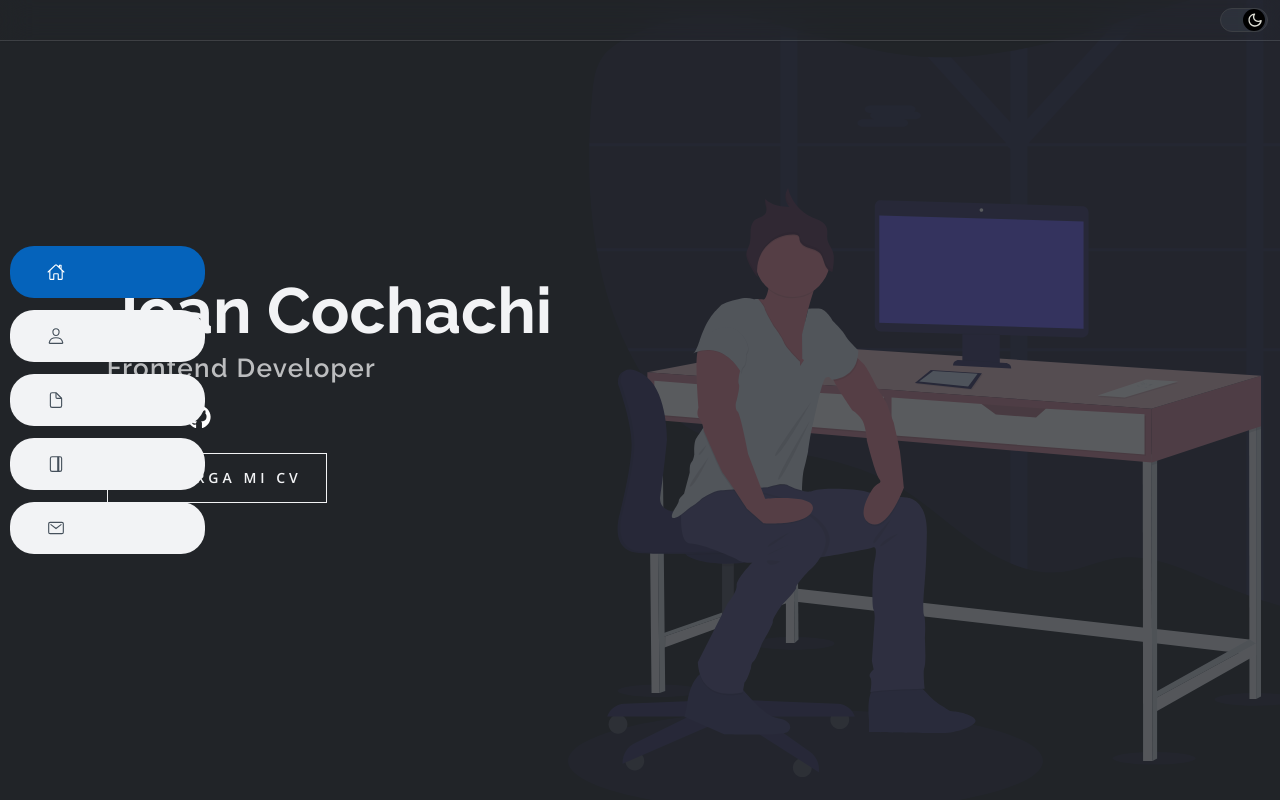
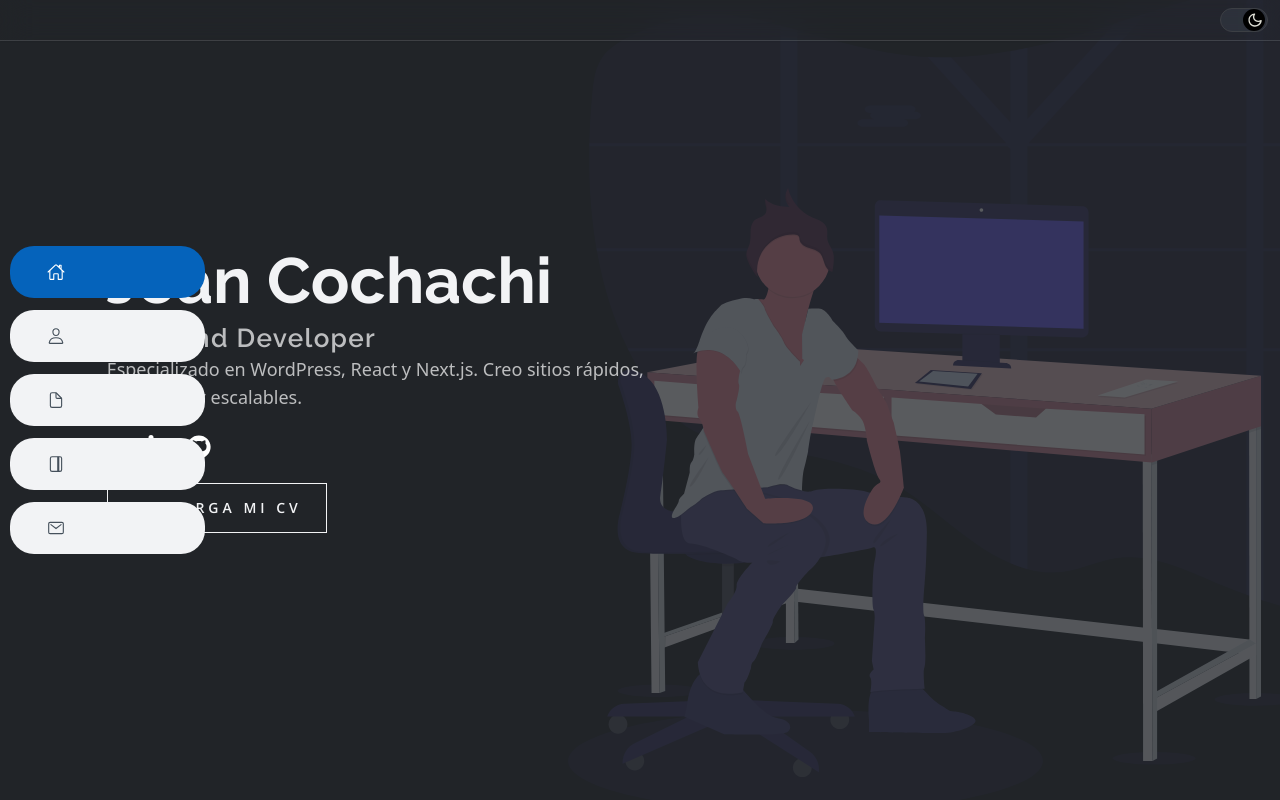
Before and after one commit to joanC0492/my-portfolio, a Next.js app: page / in a window 1280 px wide. Shown: the top 800 px of the page. Built offline with nearby package versions, Linux system fonts and the light colour scheme.

Commit message:
Agregar descripción de especialización en HomeHero y mejorar enlaces en RrssList

```diff
--- a/src/app/(pages)/home/_components/sections/HomeHero.tsx
+++ b/src/app/(pages)/home/_components/sections/HomeHero.tsx
@@ -41,6 +41,10 @@ export const HomeHero = (props: IProps) => {
           >
             Frontend Developer
           </p>
+          <p className="dark:text-jc-gray-2 lg:text-lg mx-auto lg:ml-0 max-w-[360px] lg:max-w-[576px] mt-1 px-4 md:px-0">
+            Especializado en WordPress, React y Next.js. Creo sitios rápidos,
+            accesibles y escalables.
+          </p>
           <RrssList className="mt-6 lg:justify-start" />
           <ButtonPrimary
             href="/docs/cvcochachi2025.pdf?v=2"
--- a/src/app/(pages)/home/_components/ui/RrssList/RrssList.tsx
+++ b/src/app/(pages)/home/_components/ui/RrssList/RrssList.tsx
@@ -9,7 +9,12 @@ export const RrssList = ({ className = "" }: IProps) => {
     <ul className={cn("flex gap-4 justify-center items-center", className)}>
       {dataRrss.map((item) => (
         <li key={item.id}>
-          <a href={item.url} target="_blank" className="text-2xl">
+          <a
+            href={item.url}
+            target="_blank"
+            rel="noopener noreferrer"
+            className="text-2xl"
+          >
             <item.Icon />
           </a>
         </li>
```
